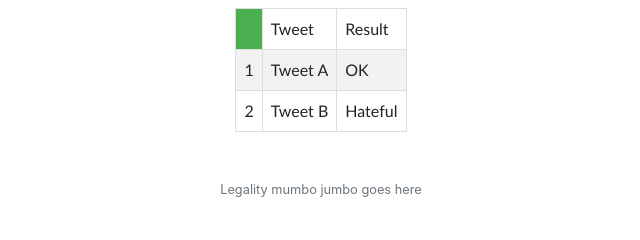
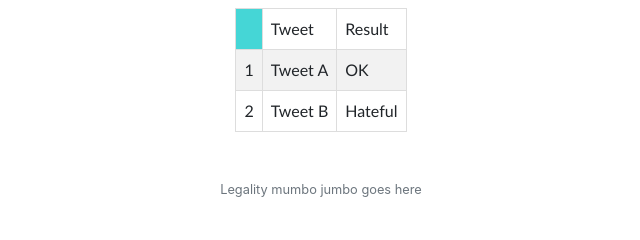
Before and after one commit to neilmizzi/TMD_HateSpeech, a Flask app: template templates/search_results.html in a window 1280 px wide. Shown: the part 172-412 px from the top of the page, without its empty margins (319-959 px from the left). Run offline with Flask 2, Linux system fonts and the light colour scheme; the template is opened without the code that fills it, so the values that code supplies are empty; some libraries are stand-ins or nearby versions.

Commit message:
updated styling of table

```diff
--- a/static/styles.css
+++ b/static/styles.css
@@ -159,6 +159,6 @@ input {
     padding-top: 12px;
     padding-bottom: 12px;
     text-align: left;
-    background-color: #4CAF50;
+    background-color: #45D6D6;
     color: white;
   }
--- a/templates/search_form.html
+++ b/templates/search_form.html
@@ -2,6 +2,10 @@
 
 <html>
    <body>
+      {%block title%}
+         Twitter Twatter Tester
+      {%endblock%}
+
       {%block main%}
          <div class='form-style-8'>
             <h2>Enter your victim's info</h2>
--- a/templates/search_results.html
+++ b/templates/search_results.html
@@ -6,6 +6,7 @@
       {% block title %}
          Results for {{ user }}
       {% endblock %}
+
       {% block main %}
          <h1>The results for {{ user }} are as follows</h1>
          <div id='results'>
```
Lines whose indentation alone changed are shown as unchanged.
